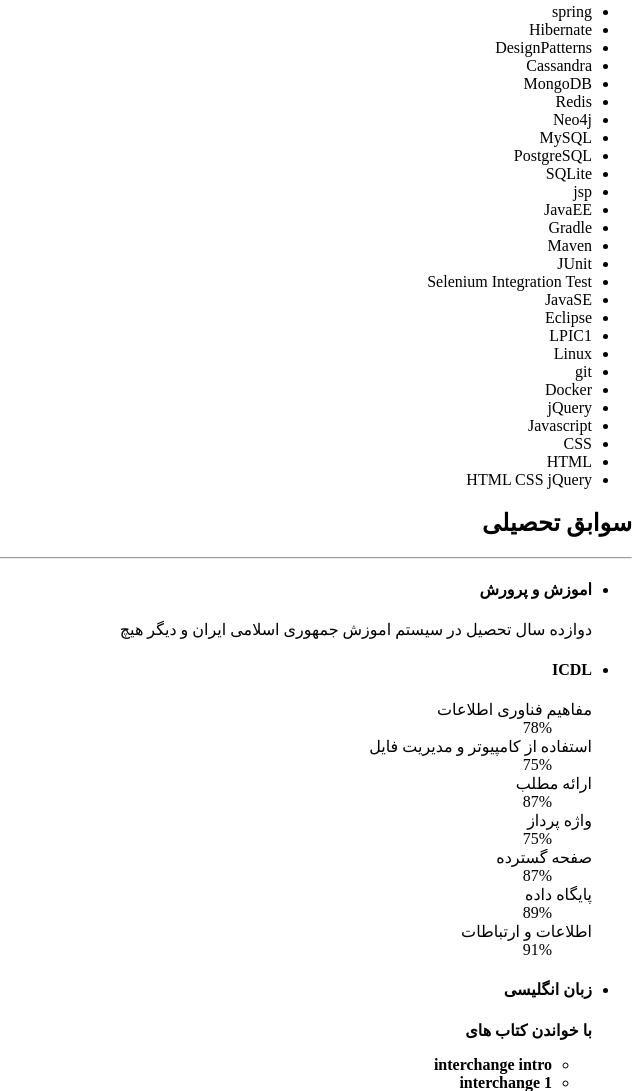
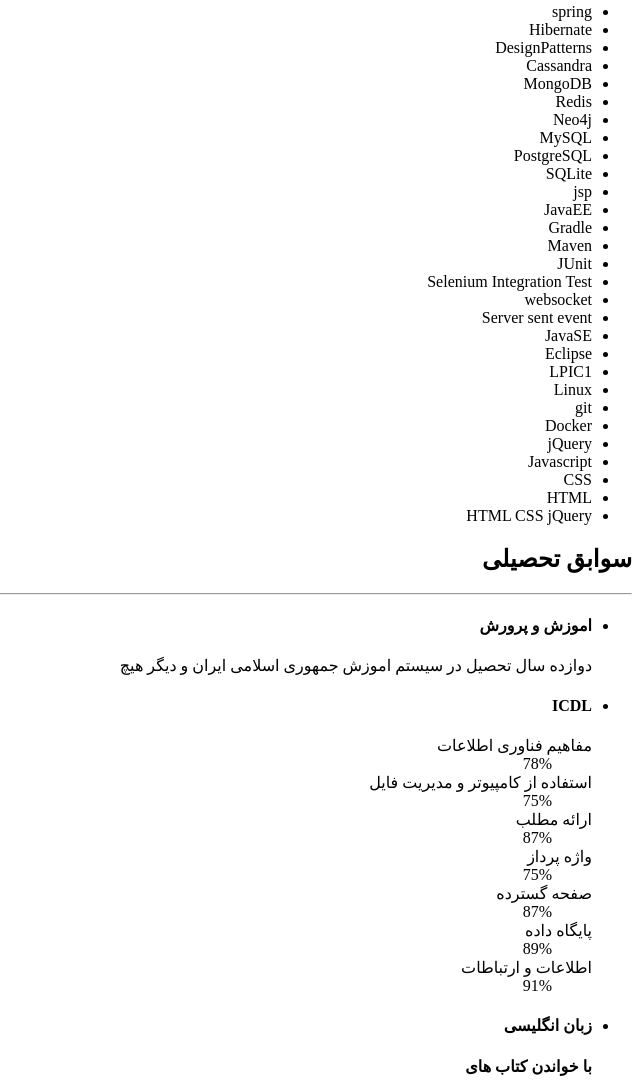
Before and after one commit to abolfazlsadeqi/resume, a plain HTML site: page index.html in a window 1280 px wide. Shown: the part 2087-3178 px from the top of the page, without its empty margins (640-1280 px from the left). Drawn offline with Linux system fonts and the light colour scheme.

Commit message:
add websocket and sse

```diff
--- a/index.html
+++ b/index.html
@@ -163,6 +163,8 @@
 			<li>Maven</li>
 			<li>JUnit</li>
 			<li>Selenium Integration Test</li>
+			<li>websocket</li>
+			<li>Server sent event</li>
 			<li>JavaSE</li>
 			<li>Eclipse</li>
 			<li>LPIC1</li>
```
